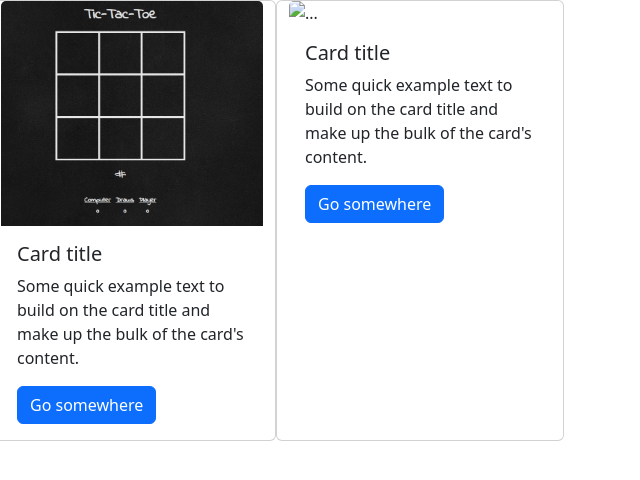
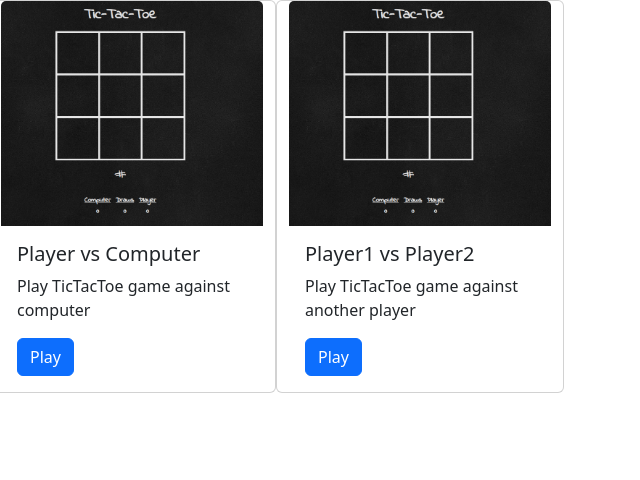
Before and after one commit to irisjennese/TicTacToe, a plain HTML site: page index.html in a window 1280 px wide. Shown: the whole page, without its empty margins (0-640 px from the left). Drawn offline with nearby package versions, Linux system fonts and the light colour scheme.

Commit message:
add card's description on landing page

```diff
--- a/index.html
+++ b/index.html
@@ -10,19 +10,19 @@
 <body>
     <div class="row">
         <div class="card col-6" style="width: 18rem;">
-            <img src="vscomputer.png" class="card-img-top" alt="...">
+            <img src="./image/vscomputer.png" class="card-img-top" alt="player-vs-computer">
             <div class="card-body">
-            <h5 class="card-title">Card title</h5>
-            <p class="card-text">Some quick example text to build on the card title and make up the bulk of the card's content.</p>
-            <a href="#" class="btn btn-primary">Go somewhere</a>
+            <h5 class="card-title">Player vs Computer</h5>
+            <p class="card-text">Play TicTacToe game against computer</p>
+            <a href="#" class="btn btn-primary">Play</a>
             </div>
         </div>
         <div class="card col-6" style="width: 18rem;">
-            <img src="..." class="card-img-top" alt="...">
+            <img src="./image/vscomputer.png" class="card-img-top" alt="player1-vs-player2">
             <div class="card-body">
-            <h5 class="card-title">Card title</h5>
-            <p class="card-text">Some quick example text to build on the card title and make up the bulk of the card's content.</p>
-            <a href="#" class="btn btn-primary">Go somewhere</a>
+            <h5 class="card-title">Player1 vs Player2</h5>
+            <p class="card-text">Play TicTacToe game against another player</p>
+            <a href="#" class="btn btn-primary">Play</a>
             </div>
         </div>
     </div>
```
Also changed, not shown: image/vscomputer.png (renamed from vscomputer.png).
